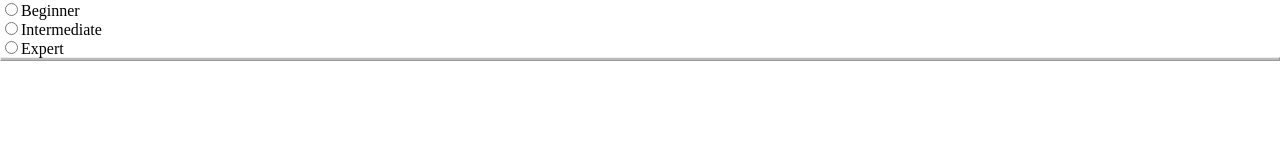
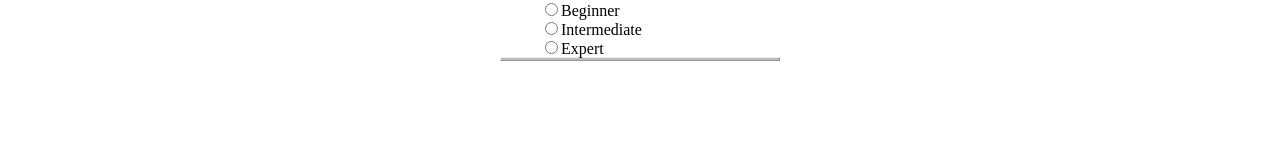
Before and after one commit to minesweeper/minesweeper-coffeescript, a plain HTML site: page index.html in a window 1280 px wide. Drawn offline with nearby package versions, Linux system fonts and the light colour scheme.

Commit message:
ok - that's enough messing around with the ui - selected intermediate by default and centres options

```diff
--- a/index.html
+++ b/index.html
@@ -14,9 +14,11 @@
   </head>
   <body>
 	<div id="content">
-		<p><input type="radio" name="type" id="beginner">Beginner</input></p>
-		<p><input type="radio" name="type" id="intermediate">Intermediate</input></p>
-		<p><input type="radio" name="type" id="expert">Expert</input></p>
+    <div id="options">
+  		<p><input type="radio" name="type" id="beginner">Beginner</input></p>
+  		<p><input type="radio" name="type" id="intermediate">Intermediate</input></p>
+  		<p><input type="radio" name="type" id="expert">Expert</input></p>
+    </div>
     <div id="minesweeper"></div>
 	</div>
   </body>
--- a/javascripts/minesweeper_init.js
+++ b/javascripts/minesweeper_init.js
@@ -17,13 +17,14 @@
         mineCount: 40
       });
     });
-    return $('#expert').click(function() {
+    $('#expert').click(function() {
       return Minesweeper.create(locator, {
         rows: 16,
         cols: 30,
         mineCount: 99
       });
     });
+    return $('#intermediate').trigger('click');
   });
 
 }).call(this);
--- a/stylesheets/minesweeper.scss
+++ b/stylesheets/minesweeper.scss
@@ -1,4 +1,9 @@
 $minesweeper_blue: #008;
+
+#options {
+  width: 200px;
+  margin: auto;
+}
 
 #minesweeper {
   margin: auto;
```
Also changed, not shown: stylesheets/minesweeper.css, 1 other file.
